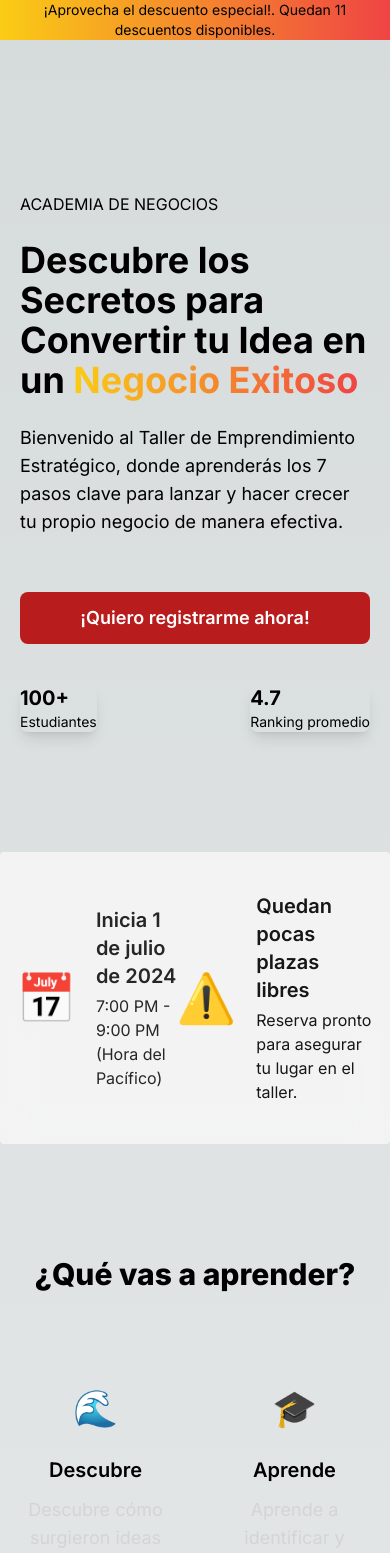
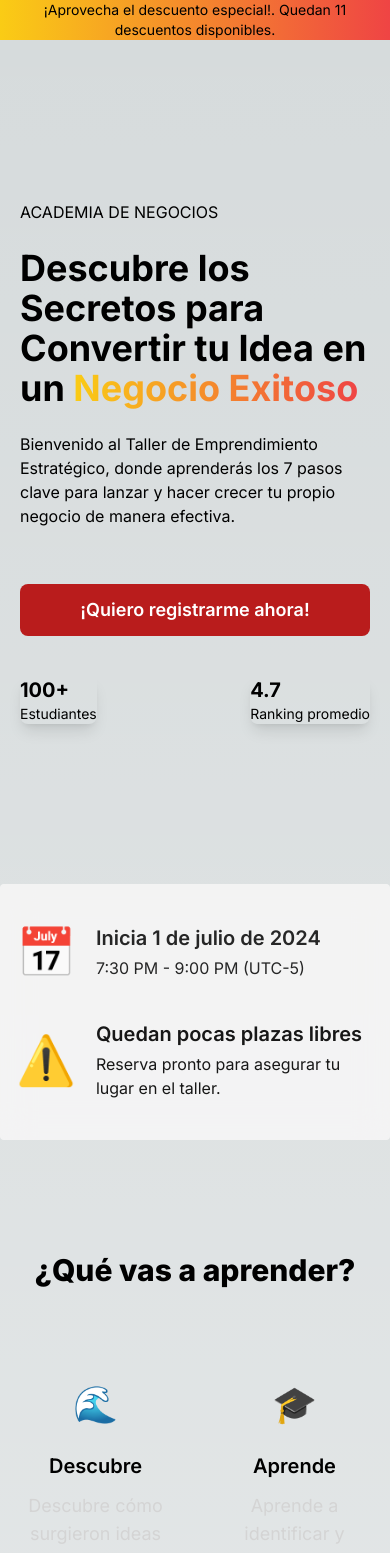
Before and after one commit to and27/landing-negocios, a Next.js app: page / in a window 390 px wide. Shown: the top 1553 px of the page. Built offline with nearby package versions, Linux system fonts and the light colour scheme.

Commit message:
fix: modify hero and date styles for responsive

```diff
--- a/src/components/Date.tsx
+++ b/src/components/Date.tsx
@@ -2,19 +2,20 @@ const Date = () => {
   return (
     <section
       className="max-w-7xl mx-auto py-10 px-4 sm:px-6 lg:py-12 lg:px-8 flex justify-around bg-neutral-100/90 backdrop-blur-lg
-       text-neutral-900 -mt-[2rem]
+       text-neutral-900 md:-mt-[2rem]
     relative z-10 rounded"
     >
       <h2 className="text-3xl font-semibold text-center sr-only">
         Detalles del curso
       </h2>
+      <div className="grid grid-cols-1 md:grid-cols-2 gap-10">
         <div className="flex gap-5 items-center text-neutral-800">
           <p className="text-5xl">📅</p>
           <div>
             <h3 className="text-xl font-semibold mb-1 ">
               Inicia 1 de julio de 2024
             </h3>
-          <p>7:00 PM - 9:00 PM (Hora del Pacífico)</p>
+            <p>7:30 PM - 9:00 PM (UTC-5)</p>
           </div>
         </div>
         <div className="flex gap-5 items-center">
@@ -30,6 +31,7 @@ const Date = () => {
             <p>Reserva pronto para asegurar tu lugar en el taller.</p>
           </div>
         </div>
+      </div>
     </section>
   );
 };
--- a/src/components/Hero.tsx
+++ b/src/components/Hero.tsx
@@ -4,7 +4,7 @@ import InfoCard from "./InfoCard";
 const Hero = () => {
   return (
     <div className="relative overflow-hidden">
-      <main className="grid grid-cols-1 md:grid-cols-2 max-w-[1280px] mx-auto h-screen items-center px-5">
+      <main className="grid grid-cols-1 md:grid-cols-2 max-w-[1280px] mx-auto h-screen items-center p-5">
         <div className="flex flex-col gap-6">
           <p className="uppercase">Academia de negocios</p>
           <h1 className="text-4xl md:text-5xl font-bold">
@@ -13,7 +13,7 @@ const Hero = () => {
               Negocio Exitoso
             </span>
           </h1>
-          <p className="text-lg">
+          <p className="md:text-lg">
             Bienvenido al Taller de Emprendimiento Estratégico, donde aprenderás
             los 7 pasos clave para lanzar y hacer crecer tu propio negocio de
             manera efectiva.
```
Lines whose indentation alone changed are shown as unchanged.
